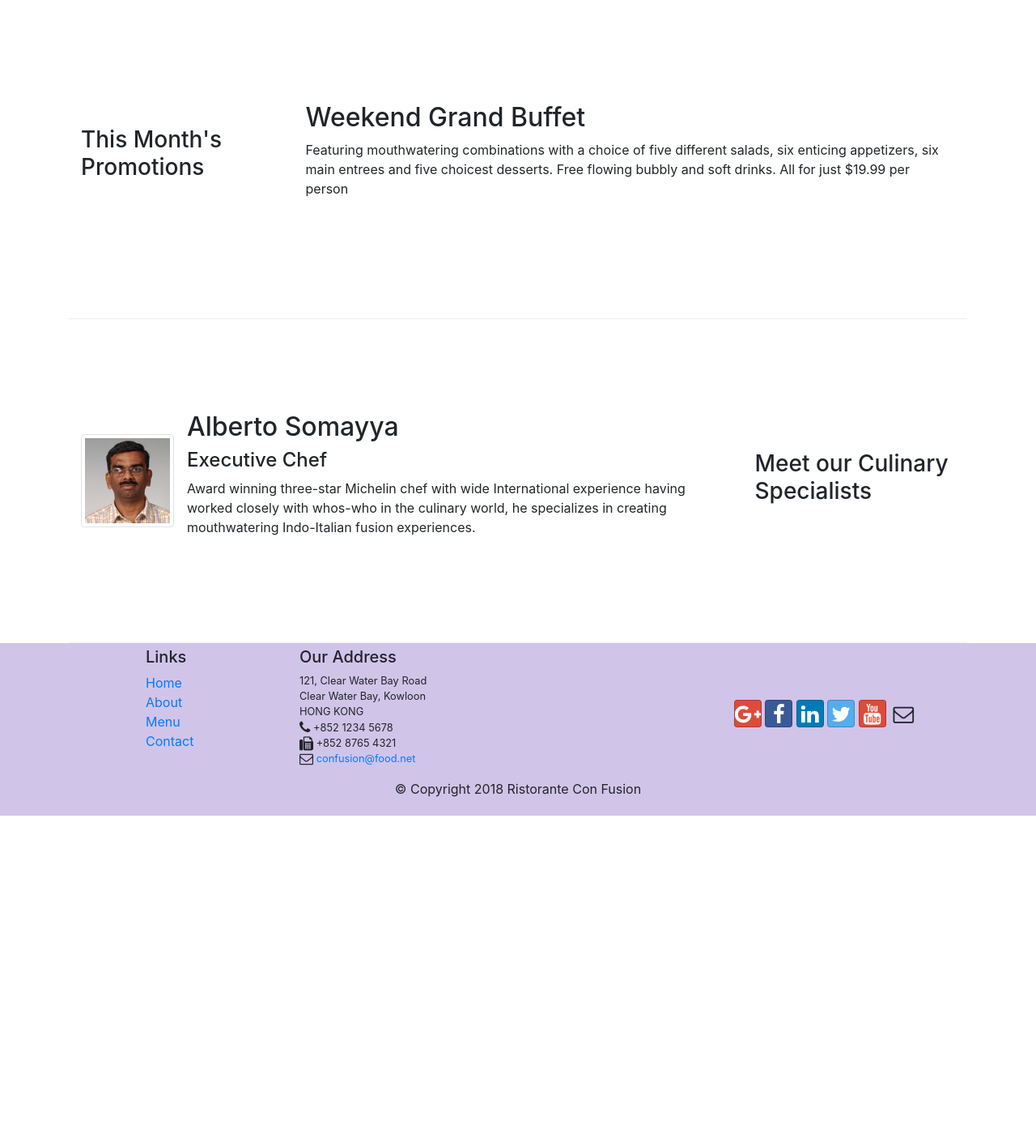
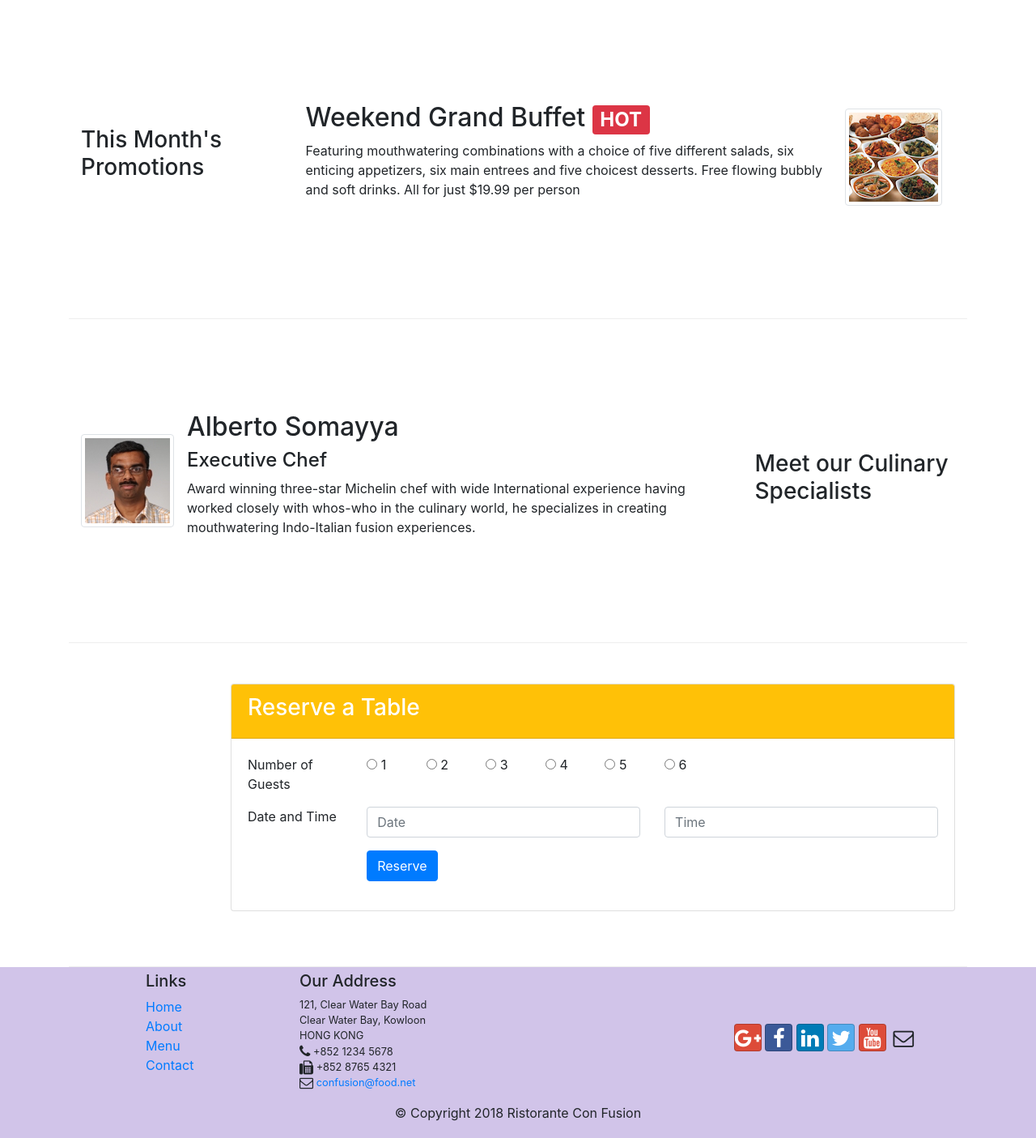
Before and after one commit to djajoo2/gittest, a website: page index.html in a window 1280 px wide. Shown: the part 760-2165 px from the top of the page at 81% size. Before the commit the page ends 1767 px from the top, so only its background shows below. Drawn offline with nearby package versions, Linux system fonts and the light colour scheme.

Commit message:
Assignment 2

```diff
--- a/index.html
+++ b/index.html
@@ -50,6 +50,9 @@
                 <div class="col-12 col-sm align-self-center">
                 	<img src="img/logo.png" class="img-fluid">
                 </div>
+                <div class="col-12 col-sm align-self-center">
+                	<label for="reserve"><a href="#reserve"><button class="btn btn-warning ">Reserve Table</button></a></label>
+                </div>
             </div>
         </div>
     </header>
@@ -64,7 +67,7 @@
             		<img src="img/Uthappizza.png" alt="Uthappizza" class="d-flex mr-3 img-thumbnail align-self-center">
             		<div class="media-body">
             			<h2 class="mt-0">Uthappizza <span class="badge badge-danger">HOT</span> <span class="badge badge-pill badge-secondary">$4.99</span></h2>
-                		<p>A unique combination of Indian Uthappam (pancake) and Italian pizza, topped with Cerignola olives, ripe vine cherry tomatoes, Vidalia onion, Guntur chillies and Buffalo Paneer.</p>
+                		<p class="d-none d-sm-block">A unique combination of Indian Uthappam (pancake) and Italian pizza, topped with Cerignola olives, ripe vine cherry tomatoes, Vidalia onion, Guntur chillies and Buffalo Paneer.</p>
             		</div>
 
             	</div>
@@ -77,8 +80,13 @@
                 <h3>This Month's Promotions</h3>
             </div>
             <div class="col col-sm col-md">
-                <h2>Weekend Grand Buffet</h2>
-                <p>Featuring mouthwatering combinations with a choice of five different salads, six enticing appetizers, six main entrees and five choicest desserts. Free flowing bubbly and soft drinks. All for just $19.99 per person </p>
+            	<div class="media">
+            		<div class="media-body">
+            			<h2>Weekend Grand Buffet <span class="badge badge-danger">HOT</span></h2>
+                		<p class="d-none d-sm-block">Featuring mouthwatering combinations with a choice of five different salads, six enticing appetizers, six main entrees and five choicest desserts. Free flowing bubbly and soft drinks. All for just $19.99 per person </p>
+            		</div>
+            		<img src="img/buffet.png" alt="buffet" class="d-flex mr-3 img-thumbnail align-self-center">
+            	</div>
             </div>
         </div>
 
@@ -93,13 +101,54 @@
             		<div class="media-body">
             			<h2>Alberto Somayya</h2>
             			<h4>Executive Chef</h4>
-                		<p>Award winning three-star Michelin chef with wide International experience having worked closely with whos-who in the culinary world, he specializes in creating mouthwatering Indo-Italian fusion experiences. </p>
+                		<p class="d-none d-sm-block">Award winning three-star Michelin chef with wide International experience having worked closely with whos-who in the culinary world, he specializes in creating mouthwatering Indo-Italian fusion experiences. </p>
             		</div>
             	</div>
+            </div>
+        </div>
 
+        <div class="row row-content">
+        	<div class="col-sm-10 offset-sm-2">
+        		<div class="card">
+        			<div class="card-header bg-warning text-white"><h3>Reserve a Table</h3></div>
+        			<div class="card-body">
+        				<form  id="reserve">
+        					<div class="form-group row">
+        						<div class="col-12 col-sm-2">Number of Guests</div>
+        						<div class="col-2 col-sm-1">
+        							<input type="radio" class="form-input" name="1" id="guests"> 1
+        						</div>
+        						<div class="col-2 col-sm-1">
+        							<input type="radio" class="form-input"name="1" id="guests" > 2
+        						</div>
+        						<div class="col-2 col-sm-1">
+        							<input type="radio" class="form-input" name="1" id="guests"> 3
+        						</div>
+        						<div class="col-2 col-sm-1">
+        							<input type="radio" class="form-input" name="1" id="guests"> 4
+        						</div>
+        						<div class="col-2 col-sm-1">
+        							<input type="radio" class="form-input" name="1" id="guests"> 5
+        						</div>
+        						<div class="col-2 col-sm-1">
+        							<input type="radio" class="form-input" name="1" id="guests"> 6
+        						</div>
+        				</div>
+        				<div class="row form-group">
+        					<div class="col-8 col-sm-2">Date and Time</div>
+        					<div class="col-8 col-sm-5"><input type="text" class="form-control" name="date" placeholder="Date" id="date"></div>
+        					<div class="col-8 col-sm-5"><input type="text" class="form-control" name="time" placeholder="Time" id="time"></div>
+        				</div>
+        				<div class="row form-group">
+        					<div class="col-sm-8 offset-sm-2">
+        						<button class="btn btn-primary" type="submit">Reserve</button>
+        					</div>
+        				</div>
+        				</form>
 
-
-            </div>
+        			</div>
+        		</div>
+        	</div>
         </div>
     </div>
 
```
